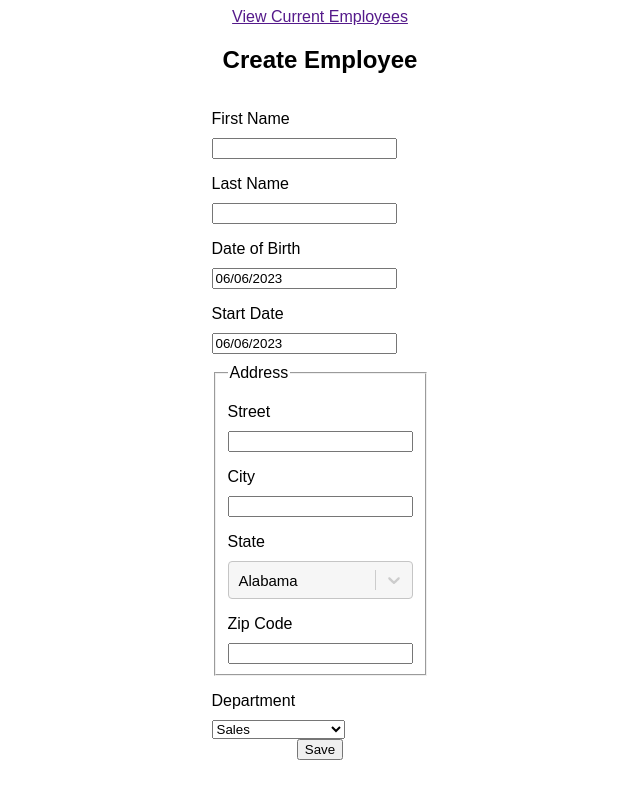
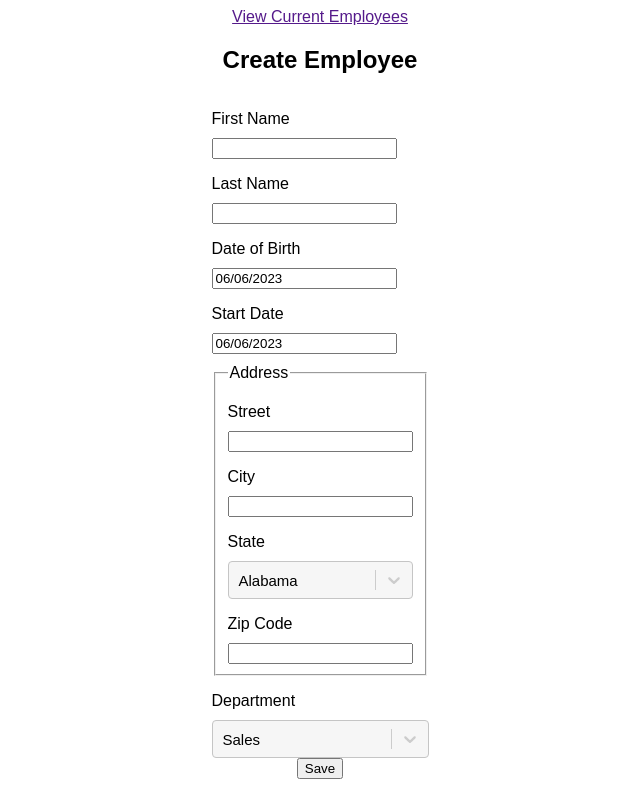
Before and after one commit to clarabernadou/WealthHealth_Bernadou_Clara, a React (Create React App) app in the folder frontend/: page / in a window 1280 px wide. Shown: the whole page, without its empty margins (320-960 px from the left). Built offline with nearby package versions, Linux system fonts and the light colour scheme.

Commit message:
Add options in form for use selector for department

```diff
--- a/frontend/src/Components/CountrySelector.jsx
+++ /dev/null
@@ -1,76 +0,0 @@
-import React, { useState } from 'react';
-import Select from 'react-select';
-
-const stateOptions = [
-  { label: 'Alabama', value: 'AL' },
-  { label: 'Alaska', value: 'AK' },
-  { label: 'Arizona', value: 'AZ' },
-  { label: 'Arkansas', value: 'AR' },
-  { label: 'California', value: 'CA' },
-  { label: 'Colorado', value: 'CO' },
-  { label: 'Connecticut', value: 'CT' },
-  { label: 'Delaware', value: 'DE' },
-  { label: 'Florida', value: 'FL' },
-  { label: 'Georgia', value: 'GA' },
-  { label: 'Hawaii', value: 'HI' },
-  { label: 'Idaho', value: 'ID' },
-  { label: 'Illinois', value: 'IL' },
-  { label: 'Indiana', value: 'IN' },
-  { label: 'Iowa', value: 'IA' },
-  { label: 'Kansas', value: 'KS' },
-  { label: 'Kentucky', value: 'KY' },
-  { label: 'Louisiana', value: 'LA' },
-  { label: 'Maine', value: 'ME' },
-  { label: 'Maryland', value: 'MD' },
-  { label: 'Massachusetts', value: 'MA' },
-  { label: 'Michigan', value: 'MI' },
-  { label: 'Minnesota', value: 'MN' },
-  { label: 'Mississippi', value: 'MS' },
-  { label: 'Missouri', value: 'MO' },
-  { label: 'Montana', value: 'MT' },
-  { label: 'Nebraska', value: 'NE' },
-  { label: 'Nevada', value: 'NV' },
-  { label: 'New Hampshire', value: 'NH' },
-  { label: 'New Jersey', value: 'NJ' },
-  { label: 'New Mexico', value: 'NM' },
-  { label: 'New York', value: 'NY' },
-  { label: 'North Carolina', value: 'NC' },
-  { label: 'North Dakota', value: 'ND' },
-  { label: 'Ohio', value: 'OH' },
-  { label: 'Oklahoma', value: 'OK' },
-  { label: 'Oregon', value: 'OR' },
-  { label: 'Pennsylvania', value: 'PA' },
-  { label: 'Rhode Island', value: 'RI' },
-  { label: 'South Carolina', value: 'SC' },
-  { label: 'South Dakota', value: 'SD' },
-  { label: 'Tennessee', value: 'TN' },
-  { label: 'Texas', value: 'TX' },
-  { label: 'Utah', value: 'UT' },
-  { label: 'Vermont', value: 'VT' },
-  { label: 'Virginia', value: 'VA' },
-  { label: 'Washington', value: 'WA' },
-  { label: 'West Virginia', value: 'WV' },
-  { label: 'Wisconsin', value: 'WI' },
-  { label: 'Wyoming', value: 'WY' },
-];
-
-function StateSelector({ onChange }) {
-  const [stateValue, setStateValue] = useState('');
-
-  const handleChange = (selectedOption) => {
-    setStateValue(selectedOption);
-    onChange(selectedOption.label);
-  };
-
-  return (
-    <Select
-      placeholder={stateOptions[0].label}
-      options={stateOptions}
-      value={stateValue}
-      onChange={handleChange}
-      id='state'
-    />
-  );
-}
-
-export default StateSelector;
--- /dev/null
+++ b/frontend/src/Components/Selector.jsx
@@ -0,0 +1,23 @@
+import React, { useState } from 'react';
+import Select from 'react-select';
+
+function Selector({ onChange, inputOptions }) {
+  const [stateValue, setStateValue] = useState('');
+
+  const handleChange = (selectedOption) => {
+    setStateValue(selectedOption);
+    onChange(selectedOption.label);
+  };
+
+  return (
+    <Select
+      placeholder={inputOptions[0].label}
+      options={inputOptions}
+      value={stateValue}
+      onChange={handleChange}
+      id='state'
+    />
+  );
+}
+
+export default Selector;
--- a/frontend/src/components/Form.jsx
+++ b/frontend/src/components/Form.jsx
@@ -1,6 +1,6 @@
 import React, { useState } from "react";
 import CustomDatePicker from "./DatePicker";
-import StateSelector from "./CountrySelector";
+import Selector from "./Selector";
 
 // Import modal close icon
 import { FontAwesomeIcon } from '@fortawesome/react-fontawesome'
@@ -9,18 +9,80 @@ import { faTimes } from '@fortawesome/free-solid-svg-icons'
 // Import format to change the date format
 import { format } from "date-fns";
 
+// States for state selector
+const stateOptions = [
+  { label: 'Alabama', value: 'AL' },
+  { label: 'Alaska', value: 'AK' },
+  { label: 'Arizona', value: 'AZ' },
+  { label: 'Arkansas', value: 'AR' },
+  { label: 'California', value: 'CA' },
+  { label: 'Colorado', value: 'CO' },
+  { label: 'Connecticut', value: 'CT' },
+  { label: 'Delaware', value: 'DE' },
+  { label: 'Florida', value: 'FL' },
+  { label: 'Georgia', value: 'GA' },
+  { label: 'Hawaii', value: 'HI' },
+  { label: 'Idaho', value: 'ID' },
+  { label: 'Illinois', value: 'IL' },
+  { label: 'Indiana', value: 'IN' },
+  { label: 'Iowa', value: 'IA' },
+  { label: 'Kansas', value: 'KS' },
+  { label: 'Kentucky', value: 'KY' },
+  { label: 'Louisiana', value: 'LA' },
+  { label: 'Maine', value: 'ME' },
+  { label: 'Maryland', value: 'MD' },
+  { label: 'Massachusetts', value: 'MA' },
+  { label: 'Michigan', value: 'MI' },
+  { label: 'Minnesota', value: 'MN' },
+  { label: 'Mississippi', value: 'MS' },
+  { label: 'Missouri', value: 'MO' },
+  { label: 'Montana', value: 'MT' },
+  { label: 'Nebraska', value: 'NE' },
+  { label: 'Nevada', value: 'NV' },
+  { label: 'New Hampshire', value: 'NH' },
+  { label: 'New Jersey', value: 'NJ' },
+  { label: 'New Mexico', value: 'NM' },
+  { label: 'New York', value: 'NY' },
+  { label: 'North Carolina', value: 'NC' },
+  { label: 'North Dakota', value: 'ND' },
+  { label: 'Ohio', value: 'OH' },
+  { label: 'Oklahoma', value: 'OK' },
+  { label: 'Oregon', value: 'OR' },
+  { label: 'Pennsylvania', value: 'PA' },
+  { label: 'Rhode Island', value: 'RI' },
+  { label: 'South Carolina', value: 'SC' },
+  { label: 'South Dakota', value: 'SD' },
+  { label: 'Tennessee', value: 'TN' },
+  { label: 'Texas', value: 'TX' },
+  { label: 'Utah', value: 'UT' },
+  { label: 'Vermont', value: 'VT' },
+  { label: 'Virginia', value: 'VA' },
+  { label: 'Washington', value: 'WA' },
+  { label: 'West Virginia', value: 'WV' },
+  { label: 'Wisconsin', value: 'WI' },
+  { label: 'Wyoming', value: 'WY' },
+];
+
+// Departments for department selector
+const departmentOptions = [
+  { label: 'Sales', value: 'Sales' },
+  { label: 'Marketing', value: 'Marketing' },
+  { label: 'Engineering', value: 'Engineering' },
+  { label: 'Human Resources', value: 'Human Resources' },
+  { label: 'Legal', value: 'Legal' }
+];
+
 export default function Form() {
-
   // State variables for form inputs
   const [inputFirstName, setInputFirstName] = useState("");
   const [inputLastName, setInputLastName] = useState("");
-  const [inputBirthDate, setInputBirthDate] = useState(format(new Date(), "dd/MM/yyyy"));
-  const [inputStartDate, setInputStartDate] = useState(format(new Date(), "dd/MM/yyyy"));
+  const [inputBirthDate, setInputBirthDate] = useState(new Date());
+  const [inputStartDate, setInputStartDate] = useState(new Date());
   const [inputStreet, setInputStreet] = useState("");
   const [inputCity, setInputCity] = useState("");
-  const [inputState, setInputState] = useState("Alabama");
+  const [inputState, setInputState] = useState(stateOptions[0].label);
   const [inputZipCode, setInputZipCode] = useState("");
-  const [inputDepartment, setInputDepartment] = useState("Sales");
+  const [inputDepartment, setInputDepartment] = useState(departmentOptions[0].value);
 
   // State variable for modal visibility
   const [showModal, setShowModal] = useState(false);
@@ -73,6 +135,11 @@ export default function Form() {
   // Function to handle state selection
   const handleStateChange = (selectedState) => {
     setInputState(selectedState);
+  };
+
+  // Function to handle department selection
+  const handleDepartmentChange = (selectedDepartment) => {
+    setInputDepartment(selectedDepartment);
   };
 
   // Confirmation modal component
@@ -165,9 +232,10 @@ export default function Form() {
 
           {/* State selection */}
           <label htmlFor="state">State</label>
-          <StateSelector
+          <Selector
             value={inputState}
             onChange={handleStateChange}
+            inputOptions={stateOptions}
           />
 
           {/* Zip Code input */}
@@ -183,19 +251,14 @@ export default function Form() {
 
         {/* Department selection */}
         <label htmlFor="department">Department</label>
-        <select
+        <Selector
           name="department"
           id="department"
           required
           value={inputDepartment}
-          onChange={(e) => setInputDepartment(e.target.value)}
-        >
-          <option value="Sales">Sales</option>
-          <option value="Marketing">Marketing</option>
-          <option value="Engineering">Engineering</option>
-          <option value="Human Resources">Human Resources</option>
-          <option value="Legal">Legal</option>
-        </select>
+          onChange={handleDepartmentChange}
+          inputOptions={departmentOptions}
+        />
       </form>
 
       {/* Save button */}
```
